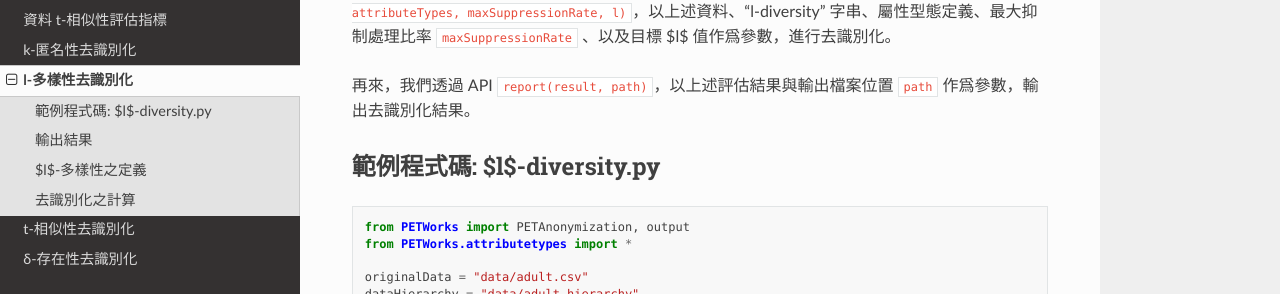
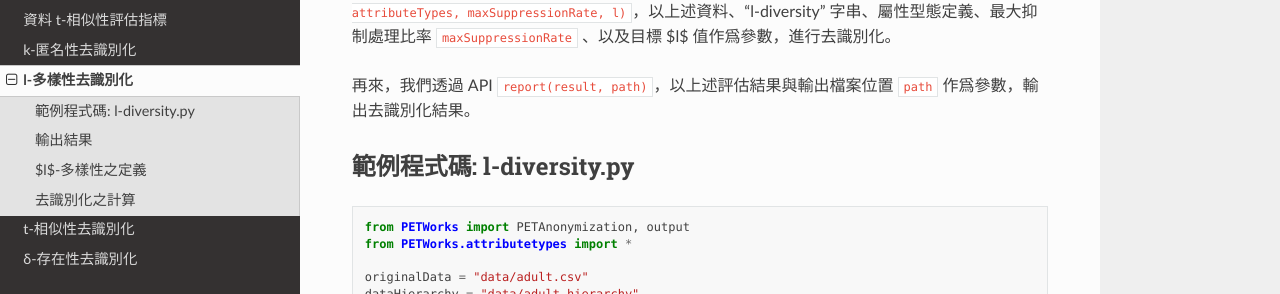
Before and after one commit to quark-engine/PETWorks-DOC, a Sphinx documentation site: the page built from docs/source/ldiversity_de-identify.rst, in a window 1280 px wide and 900 px high. Shown: the part 339-633 px from the top of the window. Built offline with Sphinx 7.4.7 and the Read the Docs theme 2.0.0, drawn with Linux system fonts in a browser that asks for light colours.

```diff
--- a/docs/source/ldiversity_de-identify.rst
+++ b/docs/source/ldiversity_de-identify.rst
@@ -11,7 +11,7 @@ l-多樣性去識別化
 
 再來，我們透過 API ``report(result, path)``，以上述評估結果與輸出檔案位置 ``path`` 作爲參數，輸出去識別化結果。
 
-範例程式碼: $l$-diversity.py
+範例程式碼: l-diversity.py
 ---------------------------
 
 .. code-block:: python
```
